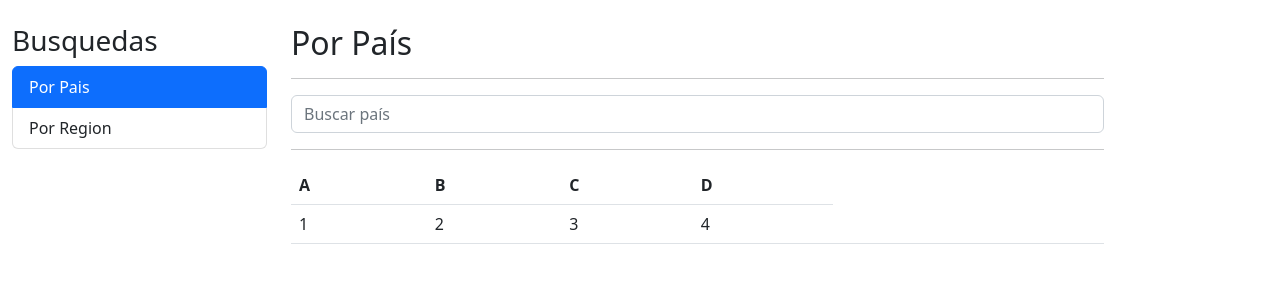
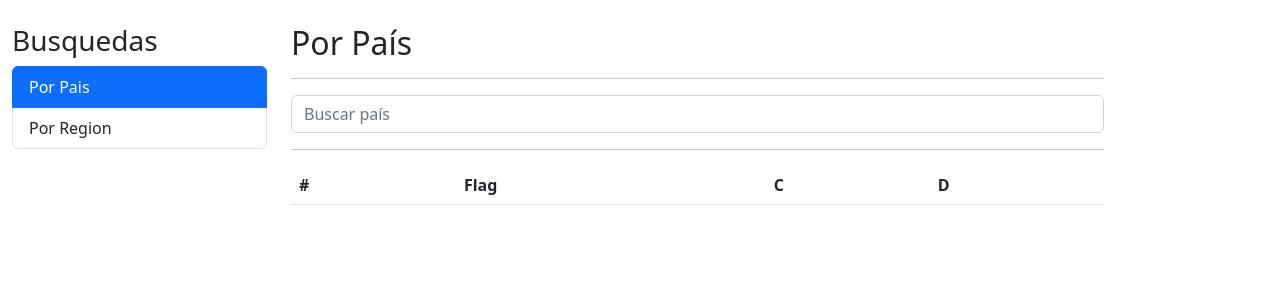
Before and after one commit to lucascampodonico/PaisApp, an Angular app: page / in a window 1280 px wide. Shown: the top 300 px of the page. Built offline with nearby package versions, Linux system fonts and the light colour scheme.

Commit message:
4 files modified

```diff
--- a/src/app/pais/pages/por-pais/por-pais.component.html
+++ b/src/app/pais/pages/por-pais/por-pais.component.html
@@ -20,19 +20,19 @@
     <table class="table table-hover">
       <thead>
         <tr>
-          <th>A</th>
-          <th>B</th>
+          <th>#</th>
+          <th>Flag</th>
           <th>C</th>
           <th>D</th>
         </tr>
       </thead>
       <tbody>
-        <tr>
-          <td>1</td>
-          <td>2</td>
-          <td>3</td>
-          <td>4</td>
-          <td><span class="badge badge-primary">VER</span></td>
+        <tr *ngFor="let pais of paises; let i = index">
+          <td>{{i+1}}</td>
+          <td><img [src]="pais.flag" alt="" style="width:50px"></td>
+          <td>{{pais.name}}</td>
+          <td>{{pais.population | number}}</td>
+          <td><button [routerlink]="['/pais', pais.alpha2Code]" class="btn btn-primary">VER</button></td>
         </tr>
       </tbody>
     </table>
--- a/src/app/pais/pages/por-pais/por-pais.component.ts
+++ b/src/app/pais/pages/por-pais/por-pais.component.ts
@@ -9,7 +9,7 @@ import { Country } from '../interfaces/pais.interface';
 })
 export class PorPaisComponent implements OnInit {
   hayError: boolean = false;
-  paises: any[] = [];
+  paises: Country[] = [];
   constructor(private paisService: PaisService) {}
 
   ngOnInit() {}
--- a/src/app/pais/pais.module.ts
+++ b/src/app/pais/pais.module.ts
@@ -4,9 +4,10 @@ import { PorCapitalComponent } from './pages/por-capital/por-capital.component';
 import { PorPaisComponent } from './pages/por-pais/por-pais.component';
 import { PorRegionComponent } from './pages/por-region/por-region.component';
 import { VerPaisComponent } from './pages/ver-pais/ver-pais.component';
+import { RouterModule } from '@angular/router';
 
 @NgModule({
-  imports: [CommonModule],
+  imports: [CommonModule, RouterModule],
   declarations: [
     PorCapitalComponent,
     PorPaisComponent,
--- a/src/app/pais/services/pais.service.ts
+++ b/src/app/pais/services/pais.service.ts
@@ -12,9 +12,9 @@ export class PaisService {
 
   constructor(private _http: HttpClient) { }
 
-  buscarPais(termino: string): Observable<Country>{
+  buscarPais(termino: string): Observable<Country[]>{
     const url = `${this.apiUrl}/name/${termino}`;
 
-    return this._http.get<Country>(url);
+    return this._http.get<Country[]>(url);
   }
 }
```
